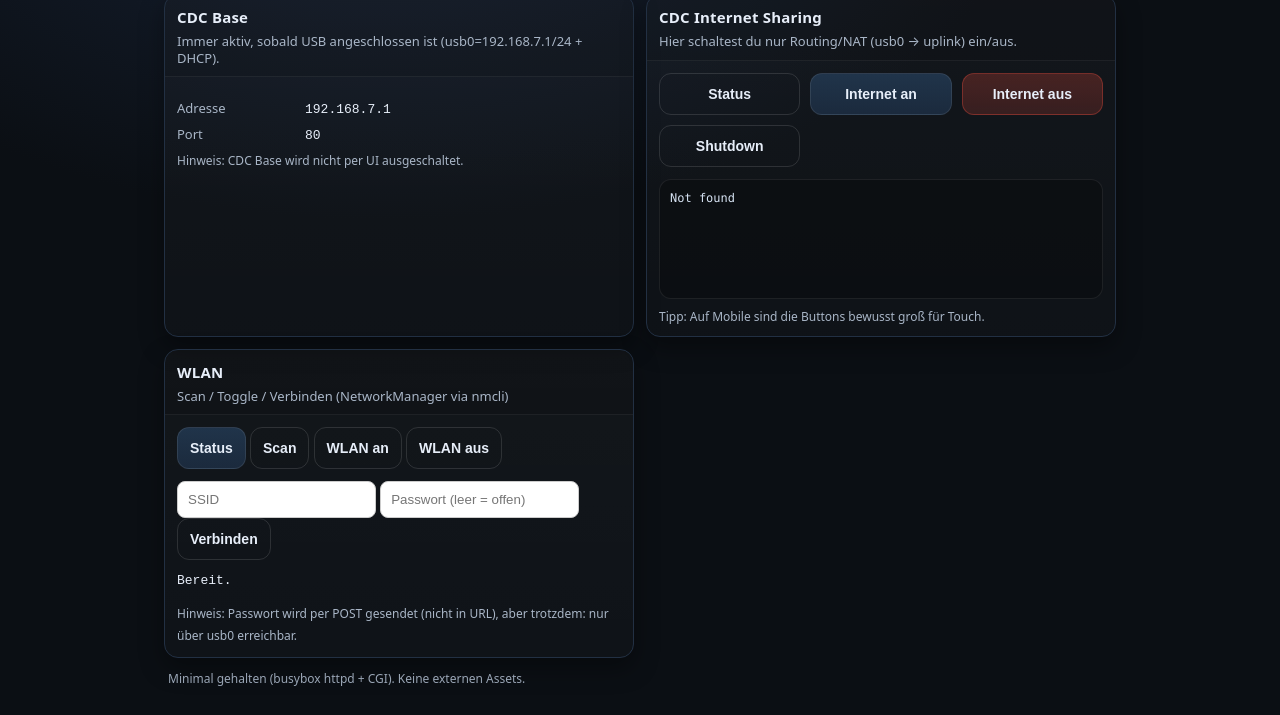
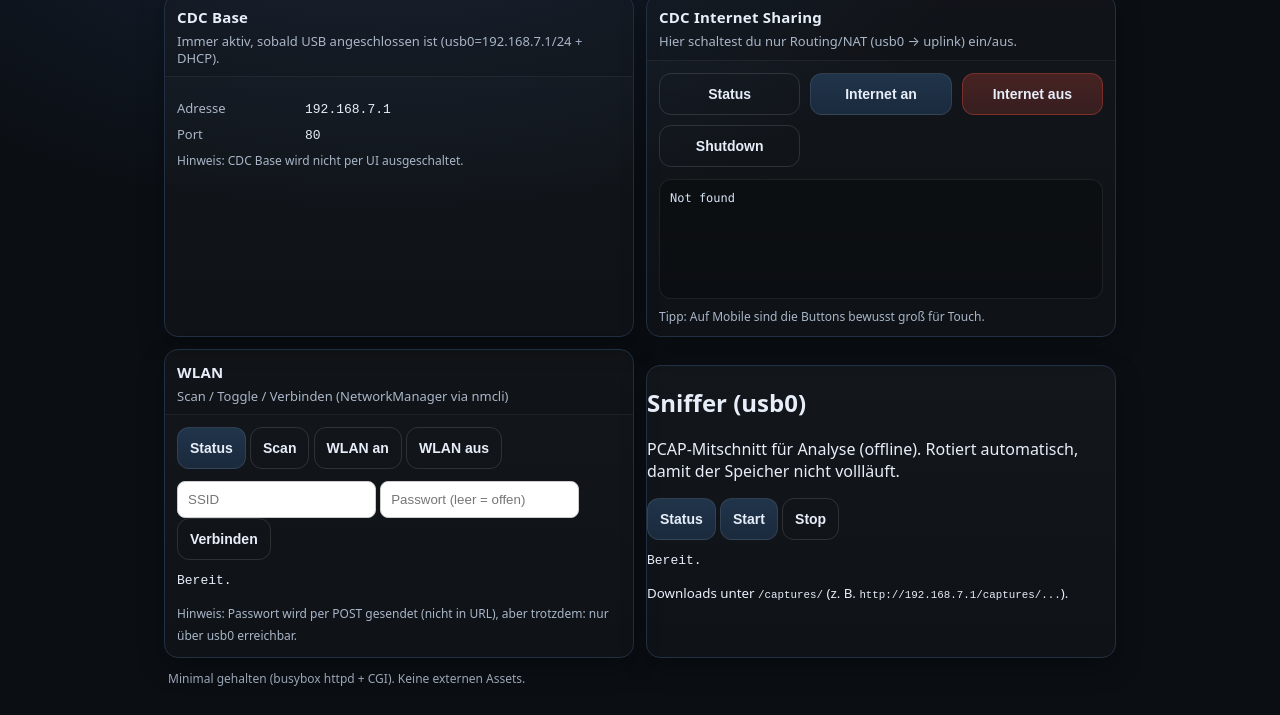
Before and after one commit to 0b-ivan/chip-webui, a plain HTML site: page web/index.html in a window 1280 px wide. Shown: the part 85-800 px from the top of the page. Drawn offline with Linux system fonts and the light colour scheme; no server answers.

Commit message:
add sniffer

```diff
--- a/web/index.html
+++ b/web/index.html
@@ -81,6 +81,22 @@
         <small class="hint">Hinweis: Passwort wird per POST gesendet (nicht in URL), aber trotzdem: nur über usb0 erreichbar.</small>
       </div>
     </section>
+
+    <!--Card 4 -->
+    <div class="card" style="margin-top:16px;">
+      <h2>Sniffer (usb0)</h2>
+      <p>PCAP-Mitschnitt für Analyse (offline). Rotiert automatisch, damit der Speicher nicht vollläuft.</p>
+
+      <div class="row">
+        <button onclick="sniffer('status')">Status</button>
+        <button onclick="sniffer('start')">Start</button>
+        <button class="secondary" onclick="sniffer('stop')">Stop</button>
+      </div>
+
+      <pre id="snifferOut">Bereit.</pre>
+      <small>Downloads unter <code>/captures/</code> (z. B. <code>http://192.168.7.1/captures/...</code>).</small>
+    </div>
+
   </div>
 
   <div class="footer">
@@ -178,6 +194,17 @@
 
     $('wifiOut').textContent = txt;
   }
+  async function sniffer(action){
+    const out = document.getElementById('snifferOut');
+    out.textContent = 'Läuft…';
+    try {
+      const r = await fetch('/cgi-bin/sniffer.cgi?action=' + encodeURIComponent(action), { cache: 'no-store' });
+      const t = await r.text();
+      out.textContent = t;
+    } catch (e) {
+      out.textContent = 'Fehler: ' + (e && e.message ? e.message : e);
+    }
+  }
 
   // Initialer Auto-Status (optional)
   document.addEventListener('DOMContentLoaded', () => {
```
Also changed, not shown: 5 other files.
